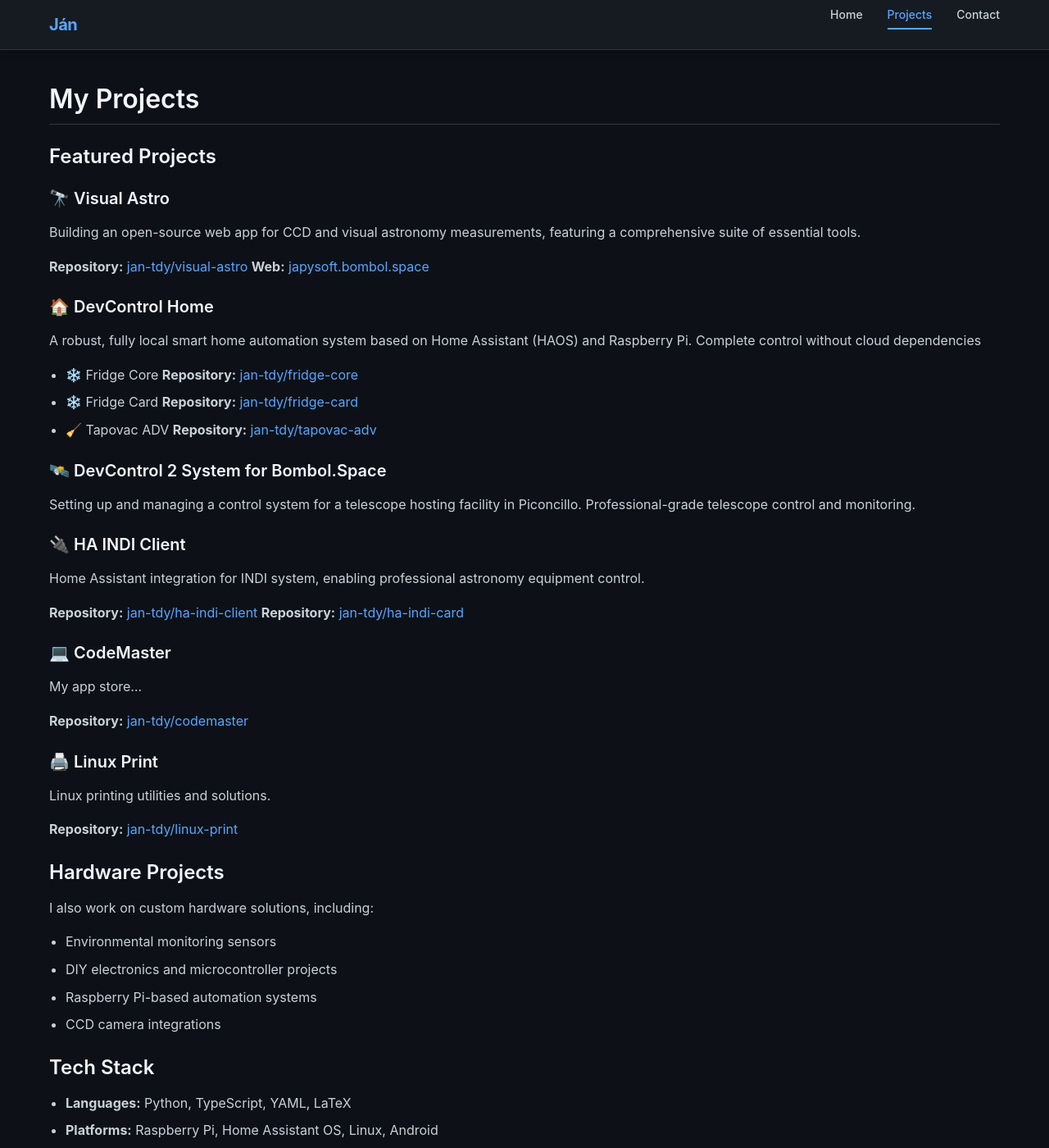
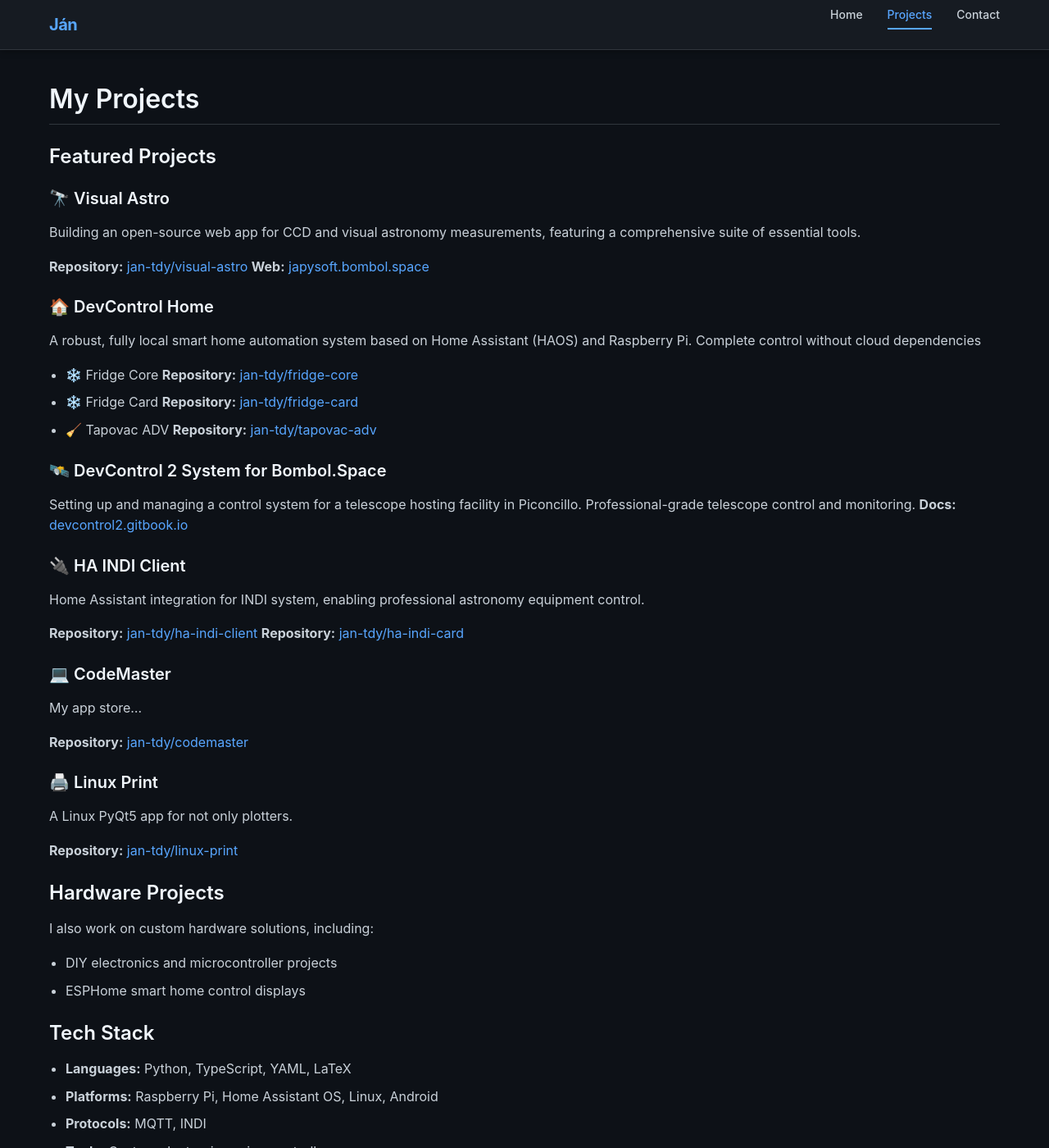
Before and after one commit to jan-tdy/jan-tdy, a Jekyll site: the page built from docs/projects.md, in a window 1280 px wide and 1400 px high. Shown: the whole window at 82% size. Built offline with Jekyll 4.4.1, drawn with Linux system fonts in a browser that asks for light colours.

Commit message:
Revise project details in projects.md
Updated project descriptions and added new project details.

```diff
--- a/docs/projects.md
+++ b/docs/projects.md
@@ -23,7 +23,7 @@
 
 ### 🛰️ DevControl 2 System for Bombol.Space
 Setting up and managing a control system for a telescope hosting facility in Piconcillo. Professional-grade telescope control and monitoring.
-
+**Docs:** [devcontrol2.gitbook.io](https://devcontrol2.gitbook.io/)
 
 ### 🔌 HA INDI Client
 Home Assistant integration for INDI system, enabling professional astronomy equipment control.
@@ -38,17 +38,15 @@
 **Repository:** [jan-tdy/codemaster](https://github.com/jan-tdy/codemaster)
 
 ### 🖨️ Linux Print
-Linux printing utilities and solutions.
+A Linux PyQt5 app for not only plotters.
 
 **Repository:** [jan-tdy/linux-print](https://github.com/jan-tdy/linux-print)
 
 ## Hardware Projects
 
 I also work on custom hardware solutions, including:
-- Environmental monitoring sensors
 - DIY electronics and microcontroller projects
-- Raspberry Pi-based automation systems
-- CCD camera integrations
+- ESPHome smart home control displays
 
 ## Tech Stack
 
```
